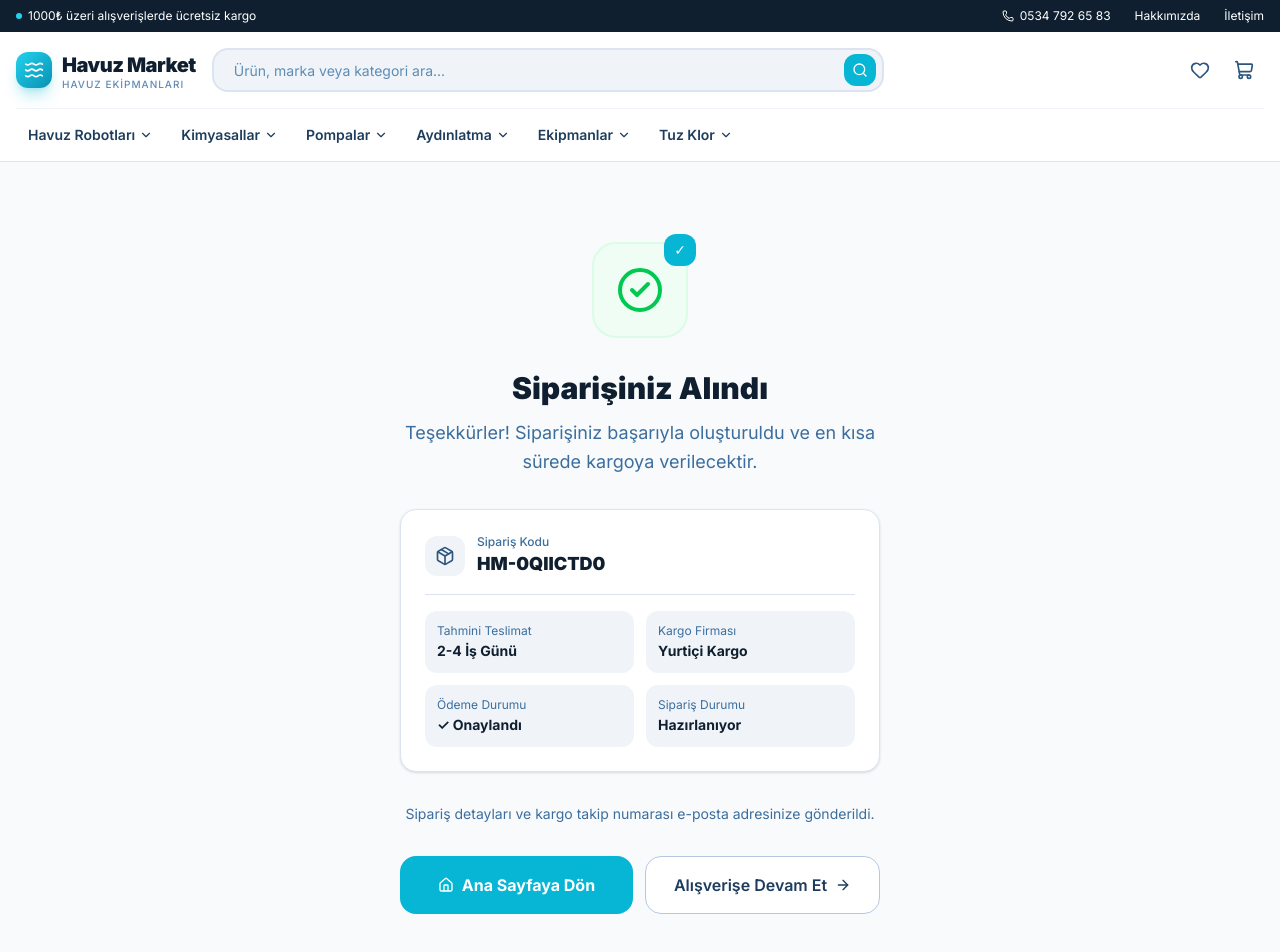
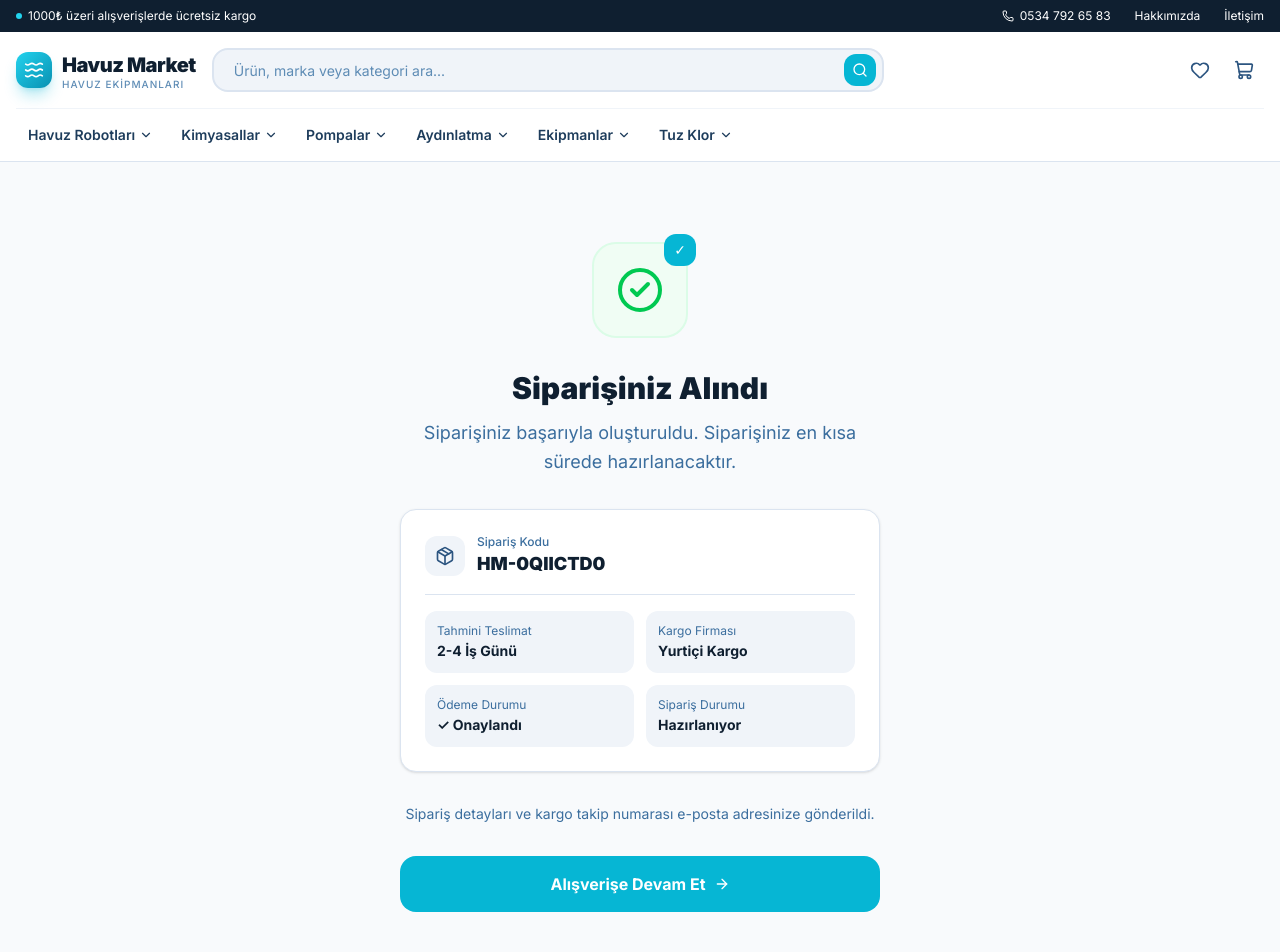
Before and after one commit to ali-akyuz/havuz-market, a Next.js app: page /siparis-basarili in a window 1280 px wide. Shown: the top 952 px of the page. Built offline with nearby package versions, Linux system fonts and the light colour scheme.

Commit message:
Odeme ekrani kismi guncellendi.

```diff
--- a/src/app/odeme/page.tsx
+++ b/src/app/odeme/page.tsx
@@ -131,7 +131,11 @@ export default function CheckoutPage() {
     if (!/^[0-9]{2}\/[0-9]{2}$/.test(form.expiry)) e.expiry = "AA/YY formatında girin";
     if (form.cvv.length < 3) e.cvv = "CVV gerekli";
     setErrors(e);
-    return Object.keys(e).length === 0;
+    const isValid = Object.keys(e).length === 0;
+    if (!isValid) {
+      window.scrollTo({ top: 0, behavior: "smooth" });
+    }
+    return isValid;
   };
 
   const handleSubmit = (e: React.FormEvent) => {
@@ -153,7 +157,6 @@ export default function CheckoutPage() {
     sessionStorage.setItem("lastOrderId", orderId);
 
     setTimeout(() => {
-      clearCart();
       router.push("/siparis-basarili");
     }, 1200);
   };
--- a/src/app/siparis-basarili/page.tsx
+++ b/src/app/siparis-basarili/page.tsx
@@ -3,10 +3,12 @@
 import Link from "next/link";
 import { useEffect, useState } from "react";
 import { CheckCircle2, Package, ArrowRight, Home } from "lucide-react";
+import { useCartStore } from "@/lib/store/useCart";
 
 export default function OrderSuccessPage() {
   const [orderNumber, setOrderNumber] = useState<string>("");
   const [mounted, setMounted] = useState(false);
+  const { clearCart } = useCartStore();
 
   useEffect(() => {
     setMounted(true);
@@ -22,7 +24,8 @@ export default function OrderSuccessPage() {
       sessionStorage.setItem("lastOrderId", storedId);
     }
     setOrderNumber(storedId);
-  }, []);
+    clearCart();
+  }, [clearCart]);
 
   if (!mounted) return null;
 
@@ -41,7 +44,7 @@ export default function OrderSuccessPage() {
 
         <h1 className="text-3xl font-black text-navy-900 mb-3">Siparişiniz Alındı</h1>
         <p className="text-navy-500 text-lg mb-8 leading-relaxed">
-          Teşekkürler! Siparişiniz başarıyla oluşturuldu ve en kısa sürede kargoya verilecektir.
+          Siparişiniz başarıyla oluşturuldu. Siparişiniz en kısa sürede hazırlanacaktır.
         </p>
 
         {/* Order details card */}
@@ -80,13 +83,6 @@ export default function OrderSuccessPage() {
             href="/"
             className="flex-1 inline-flex items-center justify-center gap-2 bg-turquoise-500 hover:bg-turquoise-600 text-white font-bold py-4 rounded-2xl transition-all hover:shadow-lg hover:-translate-y-0.5"
           >
-            <Home className="w-4 h-4" />
-            Ana Sayfaya Dön
-          </Link>
-          <Link
-            href="/kategori/havuz-robotlari"
-            className="flex-1 inline-flex items-center justify-center gap-2 bg-white hover:bg-navy-50 text-navy-700 font-semibold py-4 rounded-2xl border border-navy-200 transition-all"
-          >
             Alışverişe Devam Et
             <ArrowRight className="w-4 h-4" />
           </Link>
```
